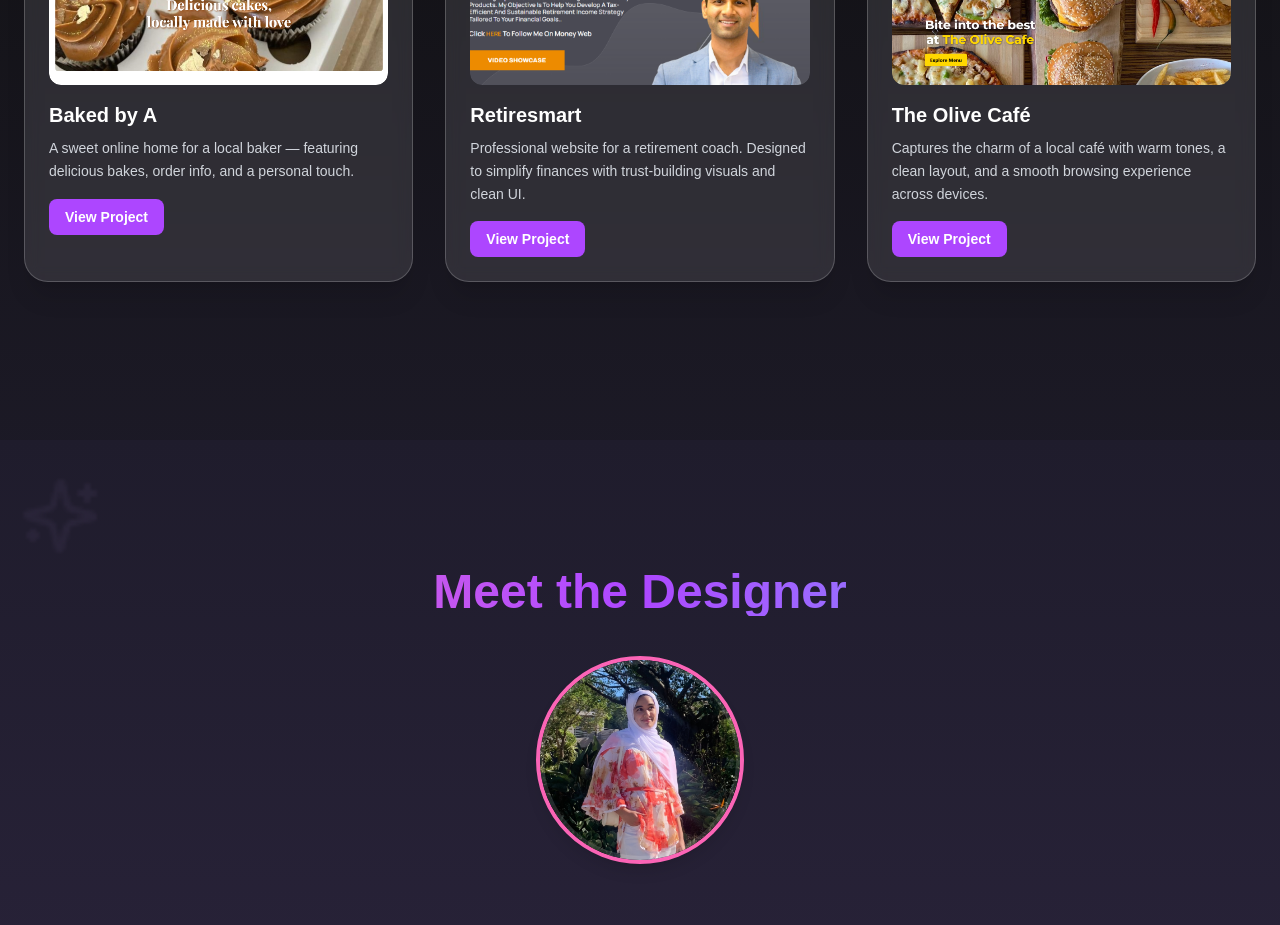
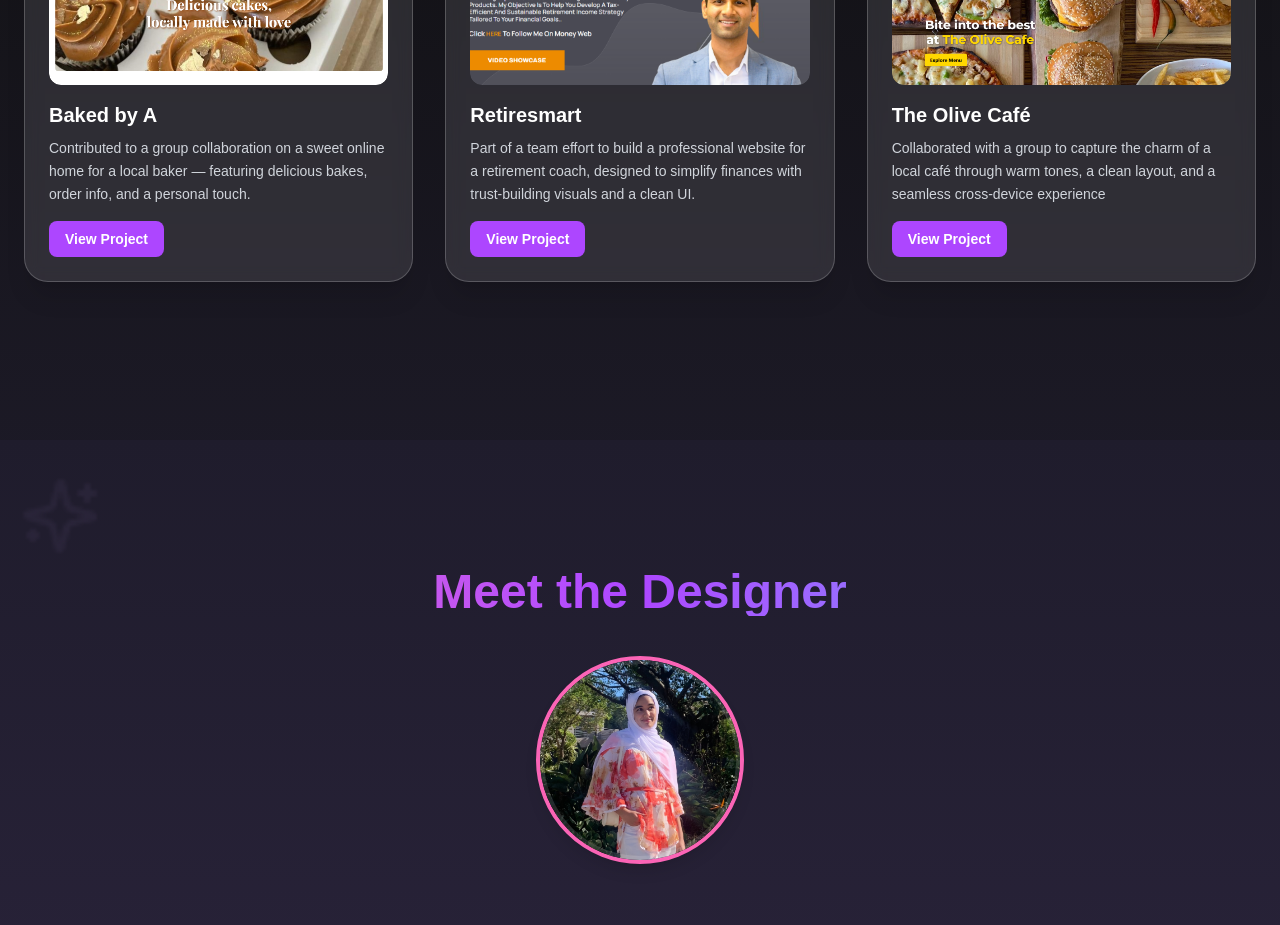
Before and after one commit to Itsssammara/Web-Developer-Portfolio, a Next.js app: page / in a window 1280 px wide. Shown: the part 1160-2085 px from the top of the page. Built offline with nearby package versions, Linux system fonts and the light colour scheme.

Commit message:
updatess

```diff
--- a/src/app/page.js
+++ b/src/app/page.js
@@ -13,21 +13,21 @@ const projects = [
   {
     title: "Baked by A",
     description:
-      "A sweet online home for a local baker — featuring delicious bakes, order info, and a personal touch.",
+      "Contributed to a group collaboration on a sweet online home for a local baker — featuring delicious bakes, order info, and a personal touch.",
     image: "/bba.png",
     link: "https://baked-by-a.vercel.app/"
   },
   {
     title: "Retiresmart",
     description:
-      "Professional website for a retirement coach. Designed to simplify finances with trust-building visuals and clean UI.",
+      "Part of a team effort to build a professional website for a retirement coach, designed to simplify finances with trust-building visuals and a clean UI.",
     image: "/retire.png",
     link: "https://bakedbya.vercel.app"
   },
   {
     title: "The Olive Café",
     description:
-      "Captures the charm of a local café with warm tones, a clean layout, and a smooth browsing experience across devices.",
+      "Collaborated with a group to capture the charm of a local café through warm tones, a clean layout, and a seamless cross-device experience",
     image: "/olivec.png",
     link: "https://the-olive-cafe.netlify.app/"
   },
```
